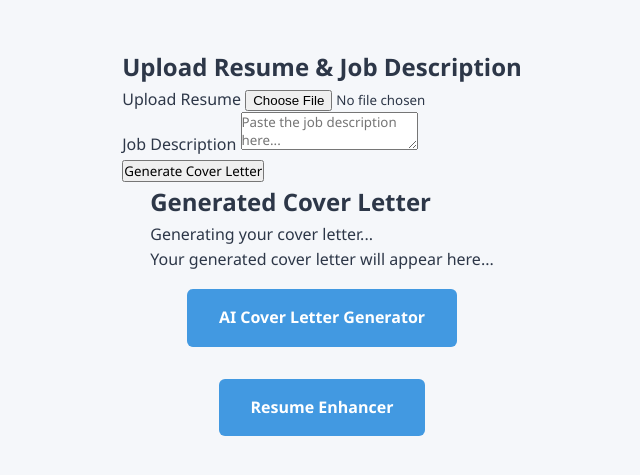
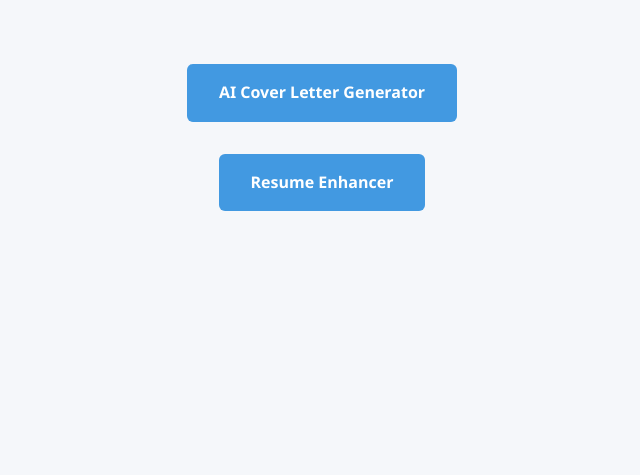
Before and after one commit to AyeshaC123/NextGenHire, a Flask app: page / in a window 1280 px wide. Shown: the part 191-666 px from the top of the page, without its empty margins (318-958 px from the left). Run offline with Flask 3, Linux system fonts and the light colour scheme.

Commit message:
WORKING VERSION AGAIN

```diff
--- a/gemini_program/main.py
+++ b/gemini_program/main.py
@@ -61,23 +61,27 @@ def generate_text(prompt, matching_skills=None):
     except Exception as e:
         return f"An error occurred: {e}"
 
-@app.route('/', methods=['GET', 'POST'])
+@app.route('/', methods=['GET'])
 def index():
+    return render_template('index.html')
+
+@app.route('/cover_letter_generator', methods=['GET', 'POST'])
+def cover_letter_generator():
     if request.method == 'POST':
         # Check if the resume file was uploaded
         if 'resume' not in request.files:
-            return render_template('index.html', error='No resume file uploaded')
+            return render_template('cover_letter_generator.html', error='No resume file uploaded')
 
         resume_file = request.files['resume']
 
         # Check if a file was selected
         if resume_file.filename == '':
-            return render_template('index.html', error='No resume file selected')
+            return render_template('cover_letter_generator.html', error='No resume file selected')
 
         # Check if the job description was provided
         job_description = request.form.get('prompt')
         if not job_description:
-            return render_template('index.html', error='No job description provided')
+            return render_template('cover_letter_generator.html', error='No job description provided')
 
         try:
             # Extract text from the resume
@@ -92,24 +96,16 @@ def index():
             # Generate the cover letter
             generated_text = generate_text(prompt)
 
-            return render_template('index.html', generated_text=generated_text)
+            return render_template('cover_letter_generator.html', generated_text=generated_text)
 
         except Exception as e:
-            return render_template('index.html', error=str(e))
+            return render_template('cover_letter_generator.html', error=str(e))
 
-    return render_template('index.html')
+    return render_template('cover_letter_generator.html')
 
 @app.route('/resume_enhancer')
 def resume_enhancer():
     return render_template('resume_enhancer.html')
 
-@app.route('/cover_letter_generator', methods=['GET', 'POST'])
-def cover_letter_generator():
-    if request.method == 'POST':
-        prompt = request.form['prompt']
-        generated_text = generate_text(prompt)
-        return render_template('cover_letter_generator.html', generated_text=generated_text)
-    return render_template('cover_letter_generator.html')
-
 if __name__ == "__main__":
     app.run(debug=True, host='0.0.0.0', port=5004)
--- a/gemini_program/templates/index.html
+++ b/gemini_program/templates/index.html
@@ -86,35 +86,6 @@
         </header>
         <main class="main-content">
 
-            <section class="input-section">
-                <h2 class="section-title">Upload Resume & Job Description</h2>
-                <form method="post" enctype="multipart/form-data">
-                    <div class="form-group">
-                        <label>Upload Resume</label>
-                        <input type="file" id="resume" name="resume">
-                    </div>
-                    <div class="form-group">
-                        <label>Job Description</label>
-                        <textarea id="prompt" name="prompt" placeholder="Paste the job description here..."></textarea>
-                    </div>
-                    <button type="submit" class="button">Generate Cover Letter</button>
-                </form>
-                {% if error %}
-                    <p style="color: red;">{{ error }}</p>
-                {% endif %}
-            </section>
-            <section class="output-section">
-                <h2 class="section-title">Generated Cover Letter</h2>
-                <div class="loading" id="loadingIndicator">
-                    <p>Generating your cover letter...</p>
-                </div>
-                {% if generated_text %}
-                    <div class="generated-content">{{ generated_text }}</div>
-                {% else %}
-                    <div class="generated-content">Your generated cover letter will appear here...</div>
-                {% endif %}
-            </section>
-
             <a href="/cover_letter_generator" class="link-button">AI Cover Letter Generator</a>
             <a href="/resume_enhancer" class="link-button">Resume Enhancer</a>
 
```
Also changed, not shown: gemini_program/templates/cover_letter_generator.html (+9 -1 lines), gemini_program/templates/resume_enhancer.html (line endings or trailing spaces).
